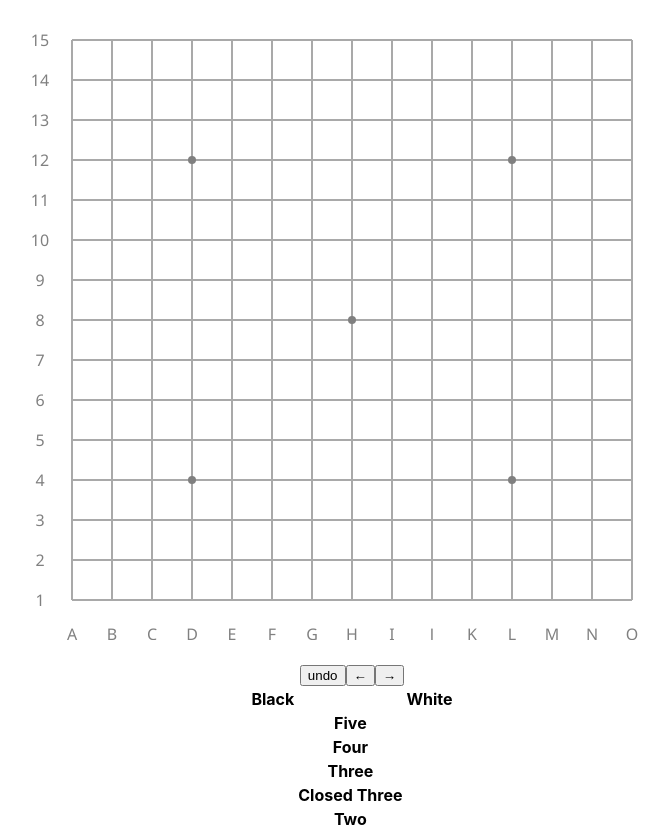
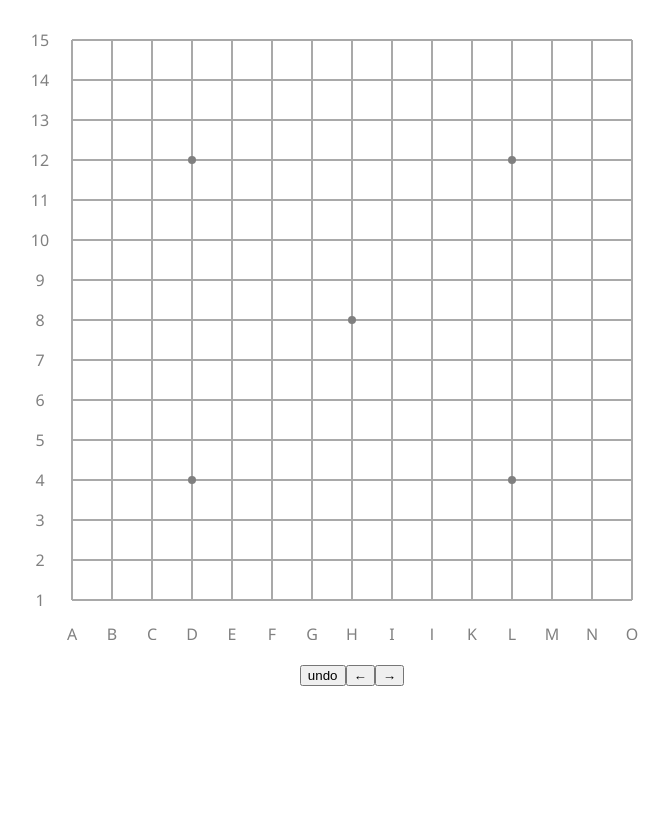
Before and after one commit to renju-note/renju-note, a React (Create React App) app: page / in a window 1280 px wide. Shown: the whole page, without its empty margins (288-957 px from the left). After the commit the page ends 800 px from the top, so only its background shows below. Built offline with nearby package versions, Linux system fonts and the light colour scheme.

Commit message:
refactor

```diff
--- a/src/components/App.tsx
+++ b/src/components/App.tsx
@@ -1,124 +1,24 @@
 import React, { FC, useState } from 'react'
 import './App.css'
 
-import { BOARD_SIZE, Point, Board, Property } from '../rule'
 import { State } from '../state'
-
-import Base from './Base'
-import Stones from './Stones'
-import Properties from './Properties'
-
-const C = 40
-const WIDTH = (BOARD_SIZE + 1) * C
+import { code } from './code'
+import Board from './Board'
 
 const App: FC = () => {
   const [state, setState] = useState<State>(new State({}))
-  const onClickBoard = (e: React.MouseEvent<SVGElement, MouseEvent>) => {
-    const base = e.currentTarget.getBoundingClientRect()
-    const [x, y] = [e.clientX - base.x, e.clientY - base.y]
-    const p: Point = [adjust(x / C), adjust((WIDTH - y) / C)]
-    setState(state.move(p))
-  }
   return (
     <div className="App">
-      <svg width={WIDTH} height={WIDTH} onClick={onClickBoard}>
-        <Base showIndices={true} />
-        <Properties board={state.board} />
-        <Stones moves={state.game.moves} showOrders={true} emphasizeLast={true} />
-      </svg>
+      <Board state={state} setState={setState} />
       <div>
-        <span>{state.game.moves.map(toStr).join(' ')}</span>
+        <span>{state.game.moves.map(code).join(' ')}</span>
         <br/>
         <button onClick={() => setState(state.undo())}>undo</button>
         <button onClick={() => setState(state.backward())}>←</button>
         <button onClick={() => setState(state.forward())}>→</button>
       </div>
-      <div>
-        <RowsTable board={state.board} />
-      </div>
     </div>
   )
 }
 
-const RowsTable: FC<{board: Board}> = ({
-  board
-}) => {
-  return <table style={{ marginRight: 'auto', marginLeft: 'auto' }}>
-    <thead>
-      <tr>
-        <th>Black</th>
-        <th></th>
-        <th>White</th>
-      </tr>
-    </thead>
-    <tbody>
-      <tr>
-        <td>
-          <PropertyTexts properties={board.properties.get(true, 'five')}/>
-        </td>
-        <th>Five</th>
-        <td>
-          <PropertyTexts properties={board.properties.get(false, 'five')}/>
-        </td>
-      </tr>
-      <tr>
-        <td>
-          <PropertyTexts properties={board.properties.get(true, 'four')}/>
-        </td>
-        <th>Four</th>
-        <td>
-          <PropertyTexts properties={board.properties.get(false, 'four')}/>
-        </td>
-      </tr>
-      <tr>
-        <td>
-          <PropertyTexts properties={board.properties.get(true, 'three')}/>
-        </td>
-        <th>Three</th>
-        <td>
-          <PropertyTexts properties={board.properties.get(false, 'three')}/>
-        </td>
-      </tr>
-      <tr>
-        <td>
-          <PropertyTexts properties={board.properties.get(true, 'closedThree')}/>
-        </td>
-        <th>Closed Three</th>
-        <td>
-          <PropertyTexts properties={board.properties.get(false, 'closedThree')}/>
-        </td>
-      </tr>
-      <tr>
-        <td>
-          <PropertyTexts properties={board.properties.get(true, 'two')}/>
-        </td>
-        <th>Two</th>
-        <td>
-          <PropertyTexts properties={board.properties.get(false, 'two')}/>
-        </td>
-      </tr>
-    </tbody>
-  </table>
-}
-
-const PropertyTexts: FC<{ properties: Property[]}> = ({
-  properties
-}) => {
-  return <>
-    {
-      properties.map(
-        (prop, key) => <span key={key}>
-          { key !== 0 && <br /> }
-          {`${toStr(prop.start)}-${toStr(prop.end)}`}
-        </span>
-      )
-    }
-  </>
-}
-
-const adjust = (n: number): number => Math.min(Math.max(1, Math.round(n)), BOARD_SIZE)
-
-const VERTICAL_LINE_NAMES = 'ABCDEFGHIJKLMNO'
-const toStr = ([x, y]: Point): string => `${VERTICAL_LINE_NAMES.charAt(x - 1)}${y}`
-
 export default App
--- a/src/components/Base.tsx
+++ /dev/null
@@ -1,98 +0,0 @@
-import React, { FC } from 'react'
-
-import { Point } from '../rule'
-
-import { N, C, INDICES, xChar } from './foundation'
-
-type DefaultProps = {
-  showIndices: boolean
-}
-
-const Default: FC<DefaultProps> = ({
-  showIndices,
-}) => {
-  return <g>
-    <Rulers />
-    <Stars points={[[4, 4], [4, 12], [8, 8], [12, 4], [12, 12]]} />
-    {showIndices && <Indices />}
-  </g>
-}
-
-const Rulers: FC = () => {
-  const verticalLines = INDICES.map(
-    (x, key) => <line
-      key={key}
-      x1={x * C} y1={1 * C}
-      x2={x * C} y2={N * C}
-      stroke="darkgray"
-      strokeWidth={2}
-    />
-  )
-  const horizontalLines = INDICES.map(
-    (y, key) => <line
-      key={key}
-      y1={(N - y + 1) * C} x1={1 * C}
-      y2={(N - y + 1) * C} x2={N * C}
-      stroke="darkgray"
-      strokeWidth={2}
-    />
-  )
-  return <g>
-    {verticalLines}
-    {horizontalLines}
-  </g>
-}
-
-type StarsProps = {
-  points: Point[]
-}
-
-const Stars: FC<StarsProps> = ({
-  points,
-}) => {
-  const stars = points.map(
-    ([x, y], key) => <circle
-      key={key}
-      cx={x * C} cy={(N - y + 1) * C}
-      r={C / 10}
-      fill="gray"
-    />
-  )
-  return <g>
-    {stars}
-  </g>
-}
-
-const Indices: FC = () => {
-  const xIndices = INDICES.map(
-    (x, key) => <text
-      key={key}
-      x={x * C} y={(N + 1) * C}
-      textAnchor="middle"
-      fontFamily="Noto Sans"
-      fontSize="16px"
-      fill="gray"
-    >
-      {xChar(x)}
-    </text>
-  )
-  const yIndices = INDICES.map(
-    (y, key) => <text
-      key={key}
-      x={8} y={(N - y + 1) * C}
-      textAnchor="middle"
-      dominantBaseline="central"
-      fontFamily="Noto Sans"
-      fontSize="16px"
-      fill="gray"
-    >
-      {y}
-    </text>
-  )
-  return <g>
-    {xIndices}
-    {yIndices}
-  </g>
-}
-
-export default Default
--- /dev/null
+++ b/src/components/Board/Base.tsx
@@ -0,0 +1,92 @@
+import React, { FC } from 'react'
+
+import { Point } from '../../rule'
+import { xCode, yCode } from '../code'
+import { N, C, INDICES, cx, cy } from './coordinate'
+
+type DefaultProps = {
+  showIndices: boolean
+}
+
+const Default: FC<DefaultProps> = ({
+  showIndices,
+}) => {
+  return <g>
+    <Rulers />
+    <Stars />
+    {showIndices && <Indices />}
+  </g>
+}
+
+const Rulers: FC = () => {
+  const verticalLines = INDICES.map(
+    (x, key) => <line
+      key={key}
+      x1={cx(x)} y1={cy(1)} x2={cx(x)} y2={cy(N)}
+      stroke="darkgray" strokeWidth={2}
+    />
+  )
+  const horizontalLines = INDICES.map(
+    (y, key) => <line
+      key={key}
+      x1={cx(1)} y1={cy(y)} x2={cx(N)} y2={cy(y)}
+      stroke="darkgray" strokeWidth={2}
+    />
+  )
+  return <g>
+    {verticalLines}
+    {horizontalLines}
+  </g>
+}
+
+const Stars: FC<{
+  points?: Point[] | undefined
+}> = ({
+  points = [[4, 4], [4, 12], [8, 8], [12, 4], [12, 12]],
+}) => {
+  return <g>
+    {
+      points.map(
+        ([x, y], key) => <circle
+          key={key}
+          cx={cx(x)} cy={cy(y)} r={C * 0.1}
+          fill="gray"
+        />
+      )
+    }
+  </g>
+}
+
+const Indices: FC = () => {
+  const fill = 'gray'
+  const fontSize = `${Math.round(C * 0.4)}px`
+  const fontFamily = 'Noto Sans'
+  const xIndices = INDICES.map(
+    (x, key) => <text
+      key={key}
+      x={cx(x)} y={cy(1) + C}
+      textAnchor="middle"
+      fontFamily={fontFamily} fontSize={fontSize}
+      fill={fill}
+    >
+      {xCode(x)}
+    </text>
+  )
+  const yIndices = INDICES.map(
+    (y, key) => <text
+      key={key}
+      x={cx(1) - C * 0.8} y={cy(y)}
+      textAnchor="middle" dominantBaseline="central"
+      fontFamily={fontFamily} fontSize={fontSize}
+      fill={fill}
+    >
+      {yCode(y)}
+    </text>
+  )
+  return <g>
+    { xIndices }
+    { yIndices }
+  </g>
+}
+
+export default Default
--- a/src/components/Properties.tsx
+++ b/src/components/Board/Properties.tsx
@@ -1,8 +1,8 @@
 import React, { FC } from 'react'
 
-import { Board, Point, Property } from '../rule'
+import { Board, Point, Property } from '../../rule'
 
-import { N, C } from './foundation'
+import { N, C } from './coordinate'
 
 type DefaultProps = {
   board: Board
--- a/src/components/Stones.tsx
+++ b/src/components/Board/Stones.tsx
@@ -1,8 +1,7 @@
 import React, { FC } from 'react'
 
-import { Point } from '../rule'
-
-import { N, C } from './foundation'
+import { Point } from '../../rule'
+import { N, C } from './coordinate'
 
 type DefaultProps = {
   moves?: Point[] | undefined
--- /dev/null
+++ b/src/components/Board/coordinate.ts
@@ -0,0 +1,25 @@
+import { N_LINES, Point } from '../../rule'
+
+export const N = N_LINES
+
+export const INDICES = new Array(N_LINES).fill(null).map((_, i) => i + 1)
+
+// cell size
+export const C = 40
+
+export const WIDTH = (N + 1) * C
+
+export const cx = (x: number): number => x * C
+export const cy = (y: number): number => (N - y + 1) * C
+
+// center of the point
+export const center = ([x, y]: Point): [number, number] => [cx(x), cy(y)]
+
+// square around center of the point
+export const square = ([x, y]: Point): [[number, number], [number, number]] => {
+  const [cx, cy] = center([x, y])
+  return [
+    [cx - C / 2, cy - C / 2],
+    [cx + C / 2, cy + C / 2],
+  ]
+}
--- /dev/null
+++ b/src/components/Board/index.tsx
@@ -0,0 +1,34 @@
+import React, { FC } from 'react'
+
+import { Point } from '../../rule'
+import { State } from '../../state'
+import { C, N, WIDTH } from './coordinate'
+import Base from './Base'
+import Stones from './Stones'
+import Properties from './Properties'
+
+type DefaultProps = {
+  state: State
+  setState: (s: State) => void
+}
+
+const Default: FC<DefaultProps> = ({
+  state,
+  setState
+}) => {
+  const onClickBoard = (e: React.MouseEvent<SVGElement, MouseEvent>) => {
+    const base = e.currentTarget.getBoundingClientRect()
+    const [bx, by] = [e.clientX - base.x, e.clientY - base.y]
+    const p: Point = [adjust(bx / C), adjust((WIDTH - by) / C)]
+    setState(state.move(p))
+  }
+  return <svg width={WIDTH} height={WIDTH} onClick={onClickBoard}>
+    <Base showIndices={true} />
+    <Properties board={state.board} />
+    <Stones moves={state.game.moves} showOrders={true} emphasizeLast={true} />
+  </svg>
+}
+
+const adjust = (n: number): number => Math.min(Math.max(1, Math.round(n)), N)
+
+export default Default
--- /dev/null
+++ b/src/components/code.ts
@@ -0,0 +1,7 @@
+import { Point } from '../rule'
+
+export const xCode = (x: number) => 'ABCDEFGHIJKLMNO'.charAt(x - 1)
+
+export const yCode = (x: number) => x.toString()
+
+export const code = ([x, y]: Point): string => `${xCode(x)}${yCode(y)}`
--- a/src/components/foundation.ts
+++ /dev/null
@@ -1,9 +0,0 @@
-import { BOARD_SIZE, Point } from '../rule'
-
-export const N = BOARD_SIZE
-export const C = 40 // cell size
-export const INDICES = new Array(N).fill(null).map((_, i) => i + 1)
-
-export const xChar = (x: number) => 'ABCDEFGHIJKLMNO'.charAt(x - 1)
-
-export const pStr = ([x, y]: Point): string => `${xChar(x)}${y}`
--- a/src/rule/foundation.ts
+++ b/src/rule/foundation.ts
@@ -1,4 +1,4 @@
-export const BOARD_SIZE = 15
+export const N_LINES = 15
 
 export type Point = [number, number]
 
--- a/src/state/state.ts
+++ b/src/state/state.ts
@@ -1,4 +1,4 @@
-import { Game, Board, BOARD_SIZE, Point } from '../rule'
+import { Game, Board, N_LINES, Point } from '../rule'
 
 export class State {
   readonly game: Game
@@ -12,7 +12,7 @@ export class State {
       this.cursor = init.cursor
     } else {
       this.game = new Game({})
-      this.board = new Board({ size: BOARD_SIZE })
+      this.board = new Board({ size: N_LINES })
       this.cursor = 0
     }
   }
@@ -63,7 +63,7 @@ export class State {
 }
 
 const generateBoard = (g: Game): Board => new Board({
-  size: BOARD_SIZE,
+  size: N_LINES,
   blacks: g.blacks,
   whites: g.whites,
 })
```
